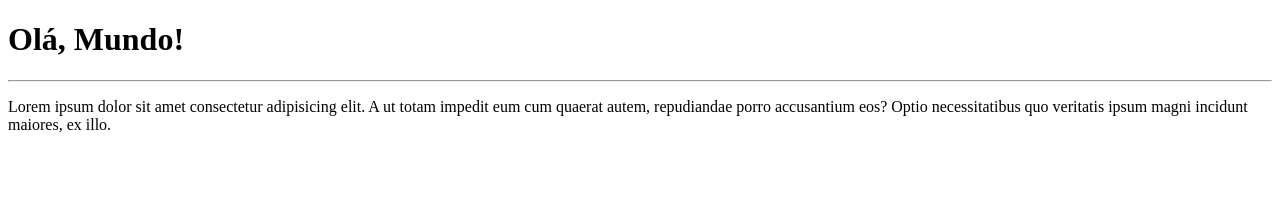
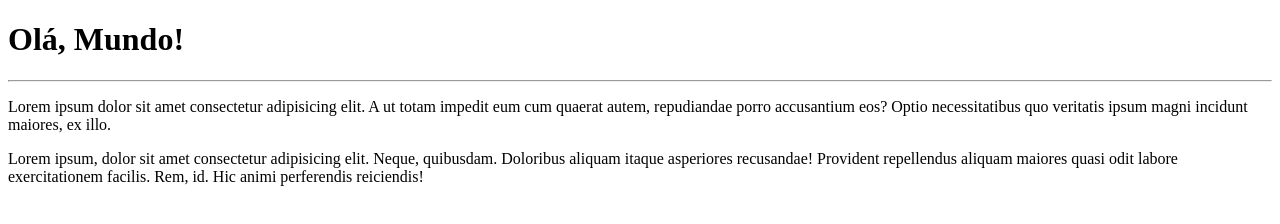
Before and after one commit to VaniJunqueira2023/Ola-Mundo, a plain HTML site: page site-exemplo/index.html in a window 1280 px wide. Drawn offline with Linux system fonts and the light colour scheme.

Commit message:
adicionei um parágrafo

```diff
--- a/site-exemplo/index.html
+++ b/site-exemplo/index.html
@@ -9,6 +9,7 @@
     <h1>Olá, Mundo!</h1>
     <hr>
     <p>Lorem ipsum dolor sit amet consectetur adipisicing elit. A ut totam impedit eum cum quaerat autem, repudiandae porro accusantium eos? Optio necessitatibus quo veritatis ipsum magni incidunt maiores, ex illo.</p>
+    <p>Lorem ipsum, dolor sit amet consectetur adipisicing elit. Neque, quibusdam. Doloribus aliquam itaque asperiores recusandae! Provident repellendus aliquam maiores quasi odit labore exercitationem facilis. Rem, id. Hic animi perferendis reiciendis!</p>
 
 </body>
 </html>
```
